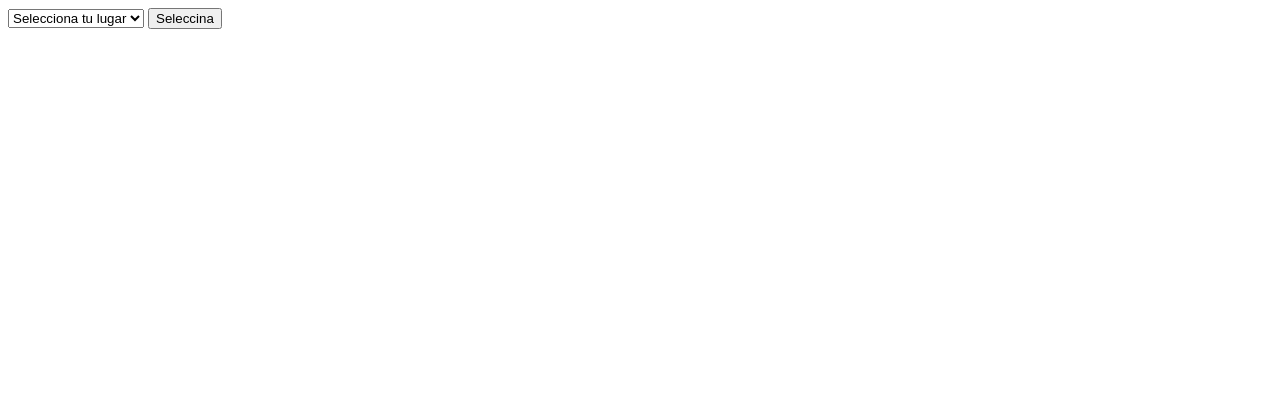
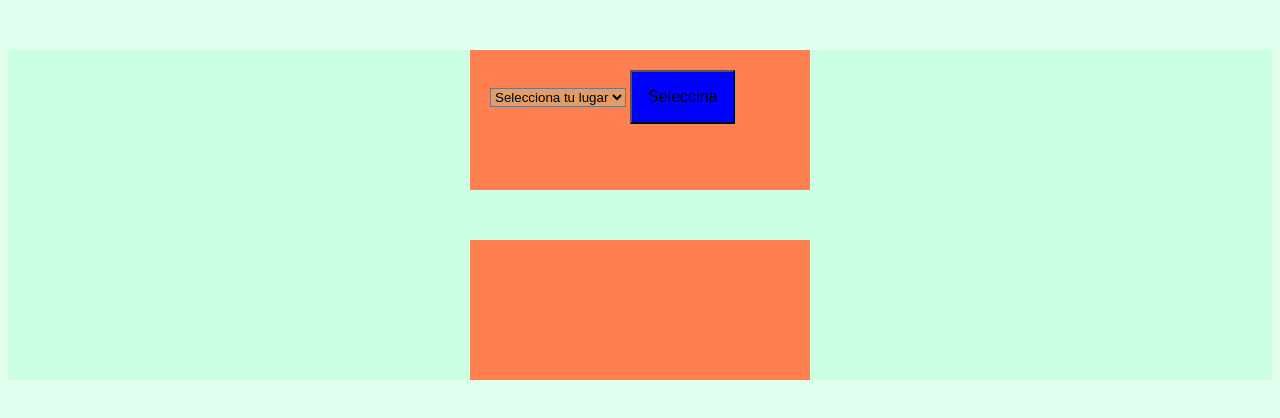
Before and after one commit to JuanDuran85/Ejercicios_JQuery, a plain HTML site: page Ejercicio_8/index.html in a window 1280 px wide. Drawn offline with nearby package versions, Linux system fonts and the light colour scheme.

Commit message:
trabajando en el ejercicio 8

```diff
--- a/Ejercicio_8/css/main.css
+++ b/Ejercicio_8/css/main.css
@@ -0,0 +1,24 @@
+*{
+    background-color: rgba(127, 255, 187, 0.233);
+}
+
+.contenedor {
+    width: 300px;
+    background-color: coral;
+    height: 100px;
+    padding: 20px;
+    margin: 50px auto;
+}
+
+#div__resultado {
+    font-size: 1em;
+    vertical-align: middle;
+    line-height: 100px;
+    text-align: center;
+}
+
+button {
+    background-color: blue;
+    padding: 1em;
+    font-size: 1em;
+}
--- a/Ejercicio_8/index.html
+++ b/Ejercicio_8/index.html
@@ -18,7 +18,7 @@
         </select>
         <button>Seleccina</button>
     </main>
-    <div id="_div_resultado" class="contenedor"></div>
+    <div id="div__resultado" class="contenedor"></div>
     <script src="https://code.jquery.com/jquery-3.4.1.min.js" integrity="sha256-CSXorXvZcTkaix6Yvo6HppcZGetbYMGWSFlBw8HfCJo=" crossorigin="anonymous"></script>
     <script src="js/script.js"></script>
 </body>
--- a/Ejercicio_8/js/script.js
+++ b/Ejercicio_8/js/script.js
@@ -0,0 +1,5 @@
+$(function () {
+    $("main__contenedor").on("click", "button", function () {
+
+    });
+});
```
